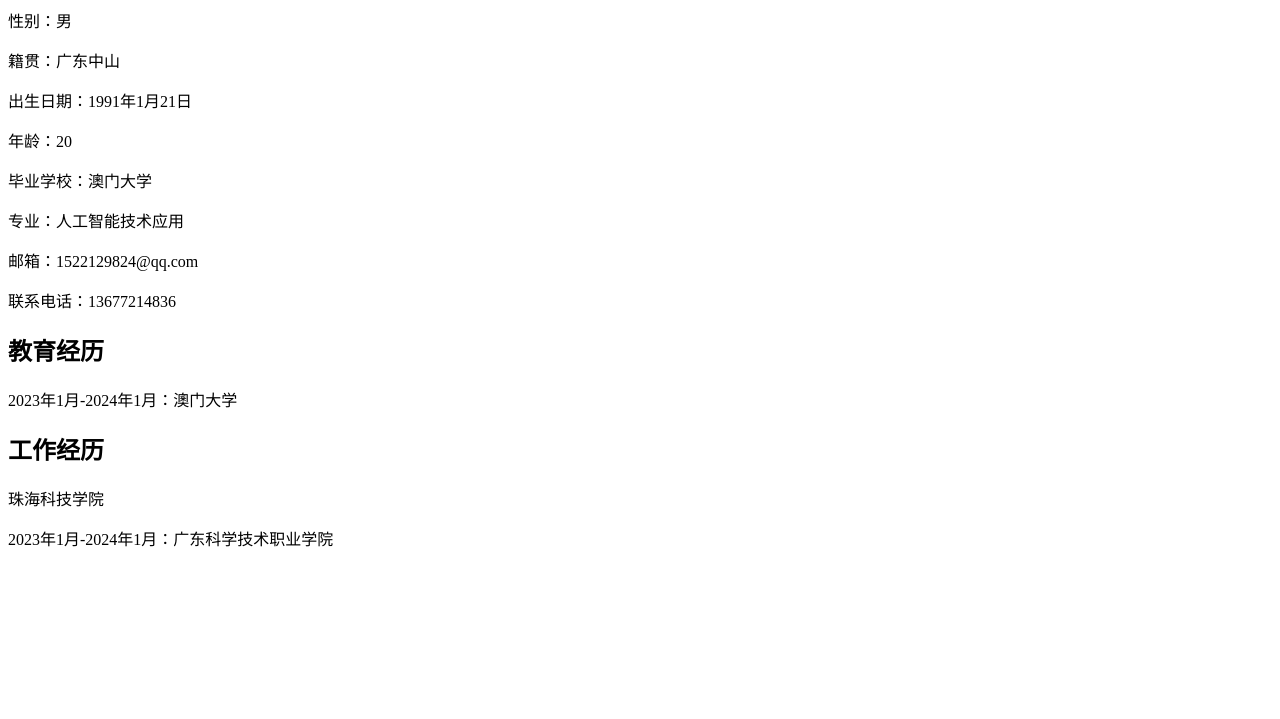
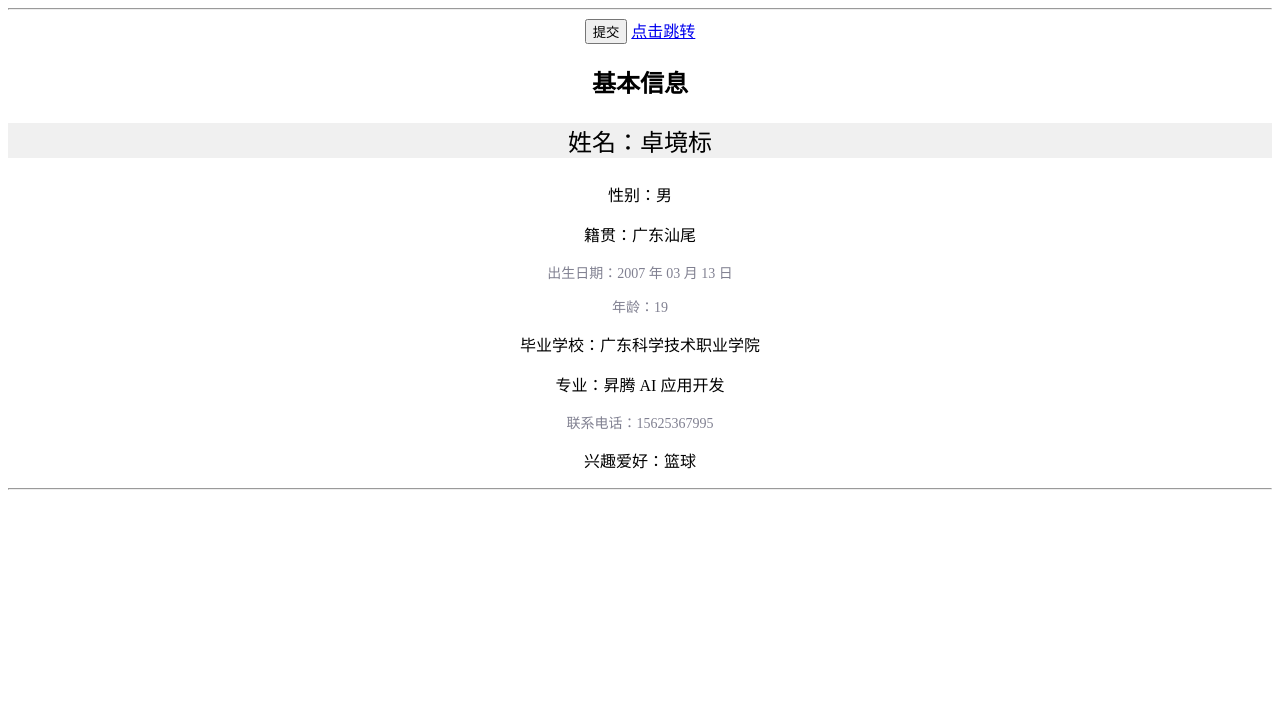
Before and after one commit to taku-13/Zhuojingbiao_resume_20260909, a plain HTML site: page index.html in a window 1280 px wide. Shown: the part 81-800 px from the top of the page. Drawn offline with Linux system fonts and the light colour scheme.

Commit message:
Revise index.html for updated resume details
Updated the resume with new personal information and added CSS and JavaScript sections.

```diff
--- a/index.html
+++ b/index.html
@@ -1,26 +1,62 @@
 <!DOCTYPE html>
 <html lang="en">
+
 <head>
-    <meta charset="UTF-8">
-    <meta name="viewport" content="width=device-width, initial-scale=1.0">
-    <title>Document</title>
+<meta charset="UTF-8">
+<meta name="viewport" content="width=device-width, initial-scale=1.0">
+<title>ZhuoJingbiao-Resume</title>
+<!-- CSS内嵌式 -->
+<style>
+body {
+text-align: center;
+}
+
+.class1 {
+color: rgb(128, 128, 145);
+font-size: 14px
+}
+
+#name {
+font-size: 24px;
+background-color: #f0f0f0;
+}
+</style>
+<!-- CSS外链式 -->
+<link href="./s1.css" rel="stylesheet">
+
+<!-- JS内嵌式 -->
+<script>
+console.log("!-- 内嵌式引入javascript --")
+let i = 0
+const timer = setInterval(() => {
+console.log(i)
+i++
+}, 1000)
+</script>
+<!-- JS外链式 -->
+<script src="./j1.js" type="text/javascript"></script>
+
 </head>
+
 <body>
-    <h1>个人简历</h1>
-    <p>性别：男</p>
-    <p>籍贯：广东中山</p>
-    <p>出生日期：1991年1月21日</p>
-    <p>年龄：20</p>
-    <p>毕业学校：澳门大学</p>
-    <p>专业：人工智能技术应用</p>
-    <p>邮箱：1522129824@qq.com</p>
-    <p>联系电话：13677214836</p>
+<h1>个人简历</h1>
+<hr>
 
-    <h2>教育经历</h2>
-    <p>2023年1月-2024年1月：澳门大学</p>
+<!-- JS行内式 -->
+<input type="button" value="提交" onclick="alert('提交警告')">
+<a href="javascript:confirm('确认跳转吗？')">点击跳转</a>
 
-    <h2>工作经历</h2>
-    <p></p>珠海科技学院
-    <p>2023年1月-2024年1月：广东科学技术职业学院</p>
+<h2>基本信息</h2>
+<p id="name">姓名：卓境标</p>
+<p>性别：男</p>
+<p>籍贯：广东汕尾</p>
+<p class="class1">出生日期：2007 年 03 月 13 日</p>
+<p class="class1">年龄：19</p>
+<p>毕业学校：广东科学技术职业学院</p>
+<p>专业：昇腾 AI 应用开发</p>
+<p class="class1">联系电话：15625367995</p>
+<p>兴趣爱好：篮球</p>
+<hr>
 </body>
+
 </html>
```
